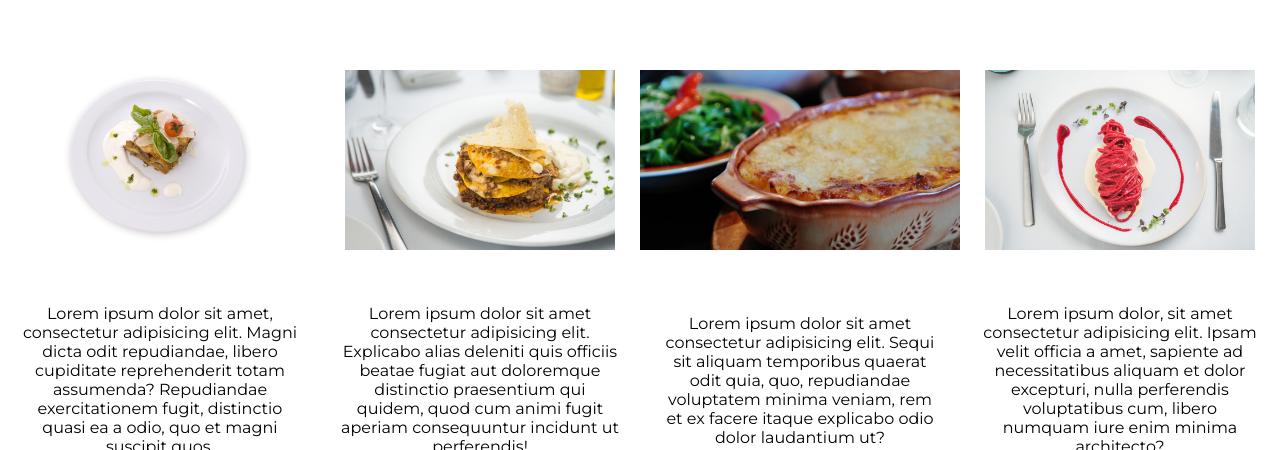
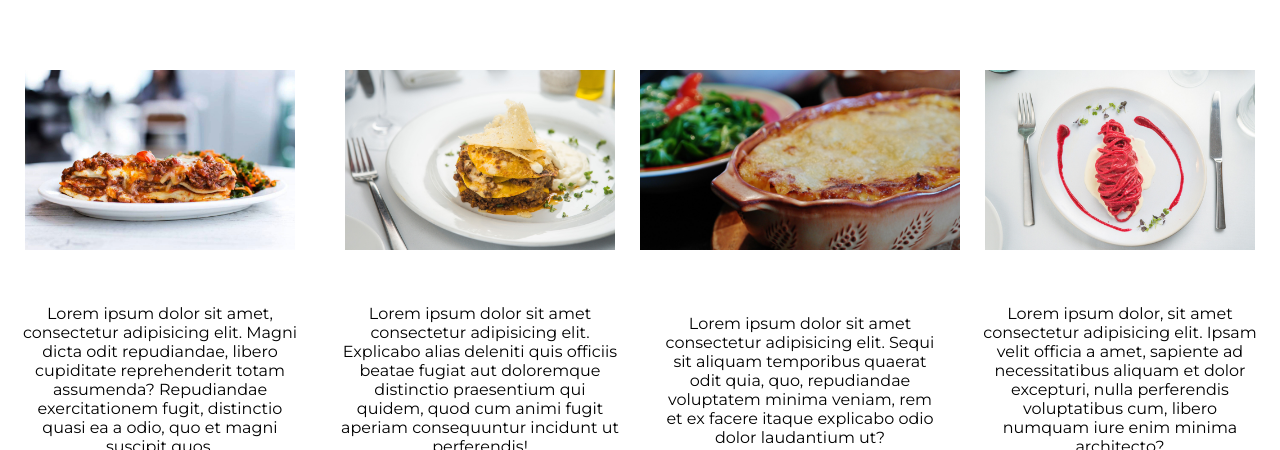
Before and after one commit to ValeAbu/Landing-page-The-Odin-Project, a plain HTML site: page index.html in a window 1280 px wide. Shown: the part 749-1199 px from the top of the page. Drawn offline with Linux system fonts and the light colour scheme.

Commit message:
added new image to categories

```diff
--- a/index.html
+++ b/index.html
@@ -45,7 +45,7 @@
         <section class="cards">
             <h1>Some random information</h1>
             <article class="card">
-                <img src="./images/Information images/lasagna-g31ee3986d_1920.jpg" class="lasagna-1">
+                <img src="./images/Information images/food-gc87664e88_1920.jpg" class="lasagna-1">
                 <p>Lorem ipsum dolor sit amet, consectetur adipisicing elit. Magni dicta odit repudiandae, libero cupiditate reprehenderit totam assumenda? Repudiandae exercitationem fugit, distinctio quasi ea a odio, quo et magni suscipit quos.</p>
             </article>
             <article class="card">
```
Also changed, not shown: images/Information images/food-gc87664e88_1920.jpg (added).
